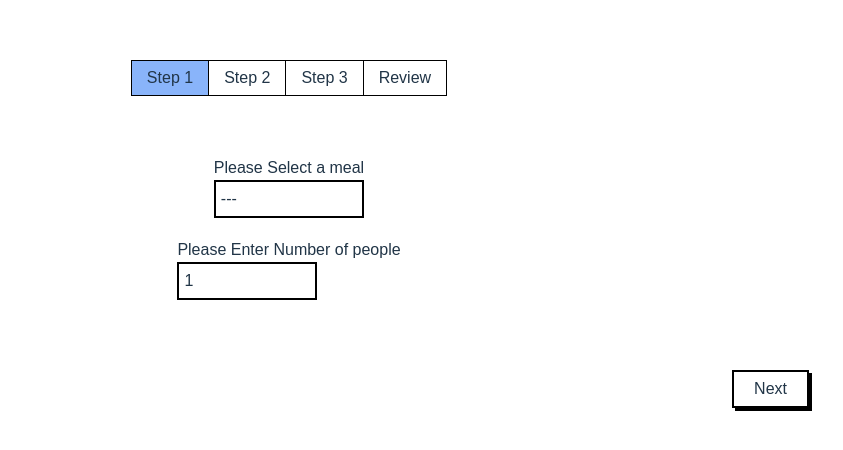
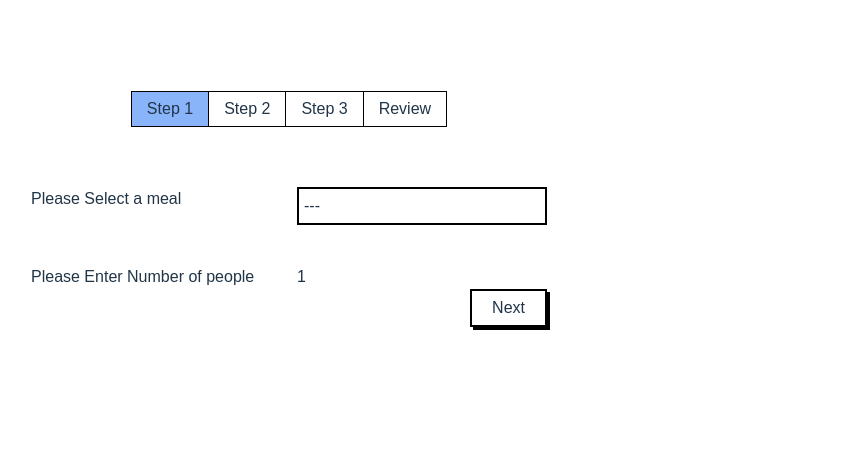
Before and after one commit to atwarevn/atware-react-assignment, a React (Vite) app: page / in a window 1280 px wide. Shown: the part 166-616 px from the top of the page, without its empty margins (351-1194 px from the left). Built offline with nearby package versions, Linux system fonts and the light colour scheme.

Commit message:
add steps validation

```diff
--- a/package.json
+++ b/package.json
@@ -17,7 +17,8 @@
     "prettier": "^3.8.1",
     "react": "^19.2.0",
     "react-dom": "^19.2.0",
-    "tailwindcss": "^4.1.18"
+    "tailwindcss": "^4.1.18",
+    "yup": "^1.7.1"
   },
   "devDependencies": {
     "@eslint/js": "^9.39.1",
--- a/src/components/step-1.tsx
+++ b/src/components/step-1.tsx
@@ -1,4 +1,6 @@
+import { Field, Form, Formik } from "formik";
 import React from "react";
+import * as Yup from "yup";
 
 interface Step1Props {
   formData: {
@@ -8,6 +10,13 @@ interface Step1Props {
   updateData: (data: Partial<{ meal: string; people: number }>) => void;
   onNext: () => void;
 }
+
+const step1ValidationSchema = Yup.object().shape({
+  meal: Yup.string().required("Meal is required"),
+  people: Yup.number()
+    .min(1, "Please provide at least 1 people")
+    .max(10, "Please provide at most 10 people"),
+});
 
 const Step1: React.FC<Step1Props> = ({ formData, updateData, onNext }) => {
   return (
@@ -39,43 +48,61 @@ const Step1: React.FC<Step1Props> = ({ formData, updateData, onNext }) => {
         <div style={{ padding: "5px 15px" }}>Review</div>
       </div>
 
-      <div style={{ marginTop: "40px" }}>
-        <p>Please Select a meal</p>
+      <Formik
+        initialValues={{
+          meal: formData.meal,
+          people: formData.people,
+        }}
+        onSubmit={(values) => {
+          updateData({
+            meal: values.meal,
+            people: values.people,
+          });
+          onNext();
+        }}
+        validationSchema={step1ValidationSchema}
+      >
+        <Form className="grid grid-cols-1">
+          <Field name="meal">
+            {({ field, meta }) => (
+              <div className="mt-10 grid grid-cols-2 gap-4">
+                <label htmlFor="meal">Please Select a meal</label>
                 <select
-          value={formData.meal}
-          onChange={(e) => updateData({ meal: e.target.value })}
-          style={{ width: "150px", padding: "5px", border: "2px solid black" }}
+                  {...field}
+                  style={{
+                    width: "250px",
+                    padding: "5px",
+                    border: "2px solid black",
+                  }}
                 >
                   <option value="">---</option>
                   <option value="breakfast">Breakfast</option>
                   <option value="lunch">Lunch</option>
                   <option value="dinner">Dinner</option>
                 </select>
+
+                {meta.touched && meta.error && (
+                  <span className="text-red-500">{meta.error}</span>
+                )}
               </div>
+            )}
+          </Field>
+          <Field name="people">
+            {({ field, meta }) => (
+              <div className="mt-10 grid grid-cols-2 gap-4">
+                <label htmlFor="people">Please Enter Number of people</label>
+                <input {...field} />
+                {meta.touched && meta.error && (
+                  <span className="text-red-500">{meta.error}</span>
+                )}
+              </div>
+            )}
+          </Field>
 
-      <div>
-        <p>Please Enter Number of people</p>
-        <input
-          type="number"
-          value={formData.people}
-          onChange={(e) =>
-            updateData({ people: parseInt(e.target.value) || 1 })
-          }
-          min={1}
-          max={10}
-          style={{ width: "140px", padding: "5px", border: "2px solid black" }}
-        />
-      </div>
-
-      <div
-        style={{
-          alignSelf: "flex-end",
-          marginTop: "50px",
-          marginRight: "100px",
-        }}
-      >
           <button
-          onClick={onNext}
+            className="place-self-end"
+            type="submit"
+            // className="px-5 py-1.25 bg-white border-2 border-black shadow-[3px_3px_0px_black] cursor-pointer"
             style={{
               padding: "5px 20px",
               backgroundColor: "white",
@@ -86,7 +113,15 @@ const Step1: React.FC<Step1Props> = ({ formData, updateData, onNext }) => {
           >
             Next
           </button>
-      </div>
+          <div
+            style={{
+              alignSelf: "flex-end",
+              marginTop: "50px",
+              marginRight: "100px",
+            }}
+          ></div>
+        </Form>
+      </Formik>
     </div>
   );
 };
--- a/src/components/step-2.tsx
+++ b/src/components/step-2.tsx
@@ -1,4 +1,6 @@
+import { Field, Form, Formik } from "formik";
 import React from "react";
+import * as Yup from "yup";
 
 interface Step2Props {
   formData: {
@@ -10,6 +12,10 @@ interface Step2Props {
   onBack: () => void;
   restaurants: string[];
 }
+
+const step2ValidationSchema = Yup.object().shape({
+  restaurant: Yup.string().required("Restaurant is required"),
+});
 
 const Step2: React.FC<Step2Props> = ({
   formData,
@@ -47,12 +53,29 @@ const Step2: React.FC<Step2Props> = ({
         <div style={{ padding: "5px 15px" }}>Review</div>
       </div>
 
+      <Formik
+        initialValues={{
+          restaurant: formData.restaurant,
+        }}
+        validationSchema={step2ValidationSchema}
+        onSubmit={(values) => {
+          updateData({ restaurant: values.restaurant });
+          onNext();
+        }}
+      >
+        <Form>
           <div style={{ marginTop: "60px" }}>
-        <p>Please Select a Restaurant</p>
+            <Field name="restaurant">
+              {({ field, meta }) => (
+                <div className="mt-10 grid grid-cols-2 gap-4">
+                  <label htmlFor="restaurant">Please Select a Restaurant</label>
                   <select
-          value={formData.restaurant}
-          onChange={(e) => updateData({ restaurant: e.target.value })}
-          style={{ width: "250px", padding: "5px", border: "2px solid black" }}
+                    {...field}
+                    style={{
+                      width: "250px",
+                      padding: "5px",
+                      border: "2px solid black",
+                    }}
                   >
                     <option value="">---</option>
                     {restaurants.map((r) => (
@@ -61,8 +84,14 @@ const Step2: React.FC<Step2Props> = ({
                       </option>
                     ))}
                   </select>
+
+                  {meta.touched && meta.error && (
+                    <span className="text-red-500">{meta.error}</span>
+                  )}
                 </div>
-
+              )}
+            </Field>
+          </div>
           <div
             style={{
               display: "flex",
@@ -73,6 +102,7 @@ const Step2: React.FC<Step2Props> = ({
             }}
           >
             <button
+              type="button"
               onClick={onBack}
               style={{
                 padding: "5px 20px",
@@ -86,7 +116,8 @@ const Step2: React.FC<Step2Props> = ({
             </button>
 
             <button
-          onClick={onNext}
+              type="submit"
+              // onClick={onNext}
               style={{
                 padding: "5px 20px",
                 backgroundColor: "white",
@@ -98,6 +129,8 @@ const Step2: React.FC<Step2Props> = ({
               Next
             </button>
           </div>
+        </Form>
+      </Formik>
     </div>
   );
 };
--- a/src/components/step-3.tsx
+++ b/src/components/step-3.tsx
@@ -1,4 +1,6 @@
+import { Field, FieldArray, Form, Formik } from "formik";
 import React from "react";
+import * as Yup from "yup";
 
 interface Dish {
   id: number;
@@ -13,6 +15,30 @@ interface Step3Props {
   onBack: () => void;
   availableDishes: any[];
 }
+
+const step3SchemaValidation = (people: number) => {
+  return Yup.object().shape({
+    dishes: Yup.array()
+      .of(
+        Yup.object().shape({
+          id: Yup.number(),
+          name: Yup.string(),
+          servings: Yup.number(),
+        }),
+      )
+      .test(
+        "total-servings",
+        "Total servings must be greater than people",
+        (values: { id: number; name: string; servings: number }[]) => {
+          const totalServings = values.reduce(
+            (prev, curr) => prev + curr.servings,
+            0,
+          );
+          return totalServings >= people;
+        },
+      ),
+  });
+};
 
 const Step3: React.FC<Step3Props> = ({
   formData,
@@ -70,23 +96,39 @@ const Step3: React.FC<Step3Props> = ({
       </div>
 
       <div style={{ marginTop: "80px", width: "100%", maxWidth: "600px" }}>
-        {formData.dishes.length === 0 && <p>Bấm dấu + để thêm món ăn</p>}
+        <Formik
+          initialValues={{ dishes: formData.dishes }}
+          onSubmit={(values) => {
+            console.log(values);
+          }}
+        >
+          {({ values }) => (
+            <Form>
+              <FieldArray name="dishes">
+                {({ push, remove }) => (
+                  <>
+                    {values.dishes.length === 0 && (
+                      <p>Bấm dấu + để thêm món ăn</p>
+                    )}
 
-        {formData.dishes.map((item, index) => (
+                    {values.dishes.map((item, index) => (
                       <div
                         key={index}
-            style={{ display: "flex", gap: "50px", marginBottom: "20px" }}
+                        style={{
+                          display: "flex",
+                          gap: "50px",
+                          marginBottom: "20px",
+                        }}
                       >
+                        <Field name={`items.${index}.name`}>
+                          {({ field, meta }) => (
                             <div>
-              <p style={{ fontWeight: "bold" }}>Please Select a Dish</p>
+                              <label htmlFor="meal">Please Select a Dish</label>
                               <select
-                value={item.name}
-                onChange={(e) =>
-                  handleUpdateDish(index, "name", e.target.value)
-                }
+                                {...field}
                                 style={{
                                   width: "250px",
-                  padding: "8px",
+                                  padding: "5px",
                                   border: "2px solid black",
                                 }}
                               >
@@ -97,31 +139,47 @@ const Step3: React.FC<Step3Props> = ({
                                   </option>
                                 ))}
                               </select>
+
+                              {meta.touched && meta.error && (
+                                <span className="text-red-500">
+                                  {meta.error}
+                                </span>
+                              )}
                             </div>
+                          )}
+                        </Field>
+
+                        <Field name={`items.${index}.servings`}>
+                          {({ field, meta }) => (
                             <div>
-              <p style={{ fontWeight: "bold" }}>Please enter no. of servings</p>
+                              <label htmlFor="meal">
+                                Please enter no. of servings
+                              </label>
                               <input
                                 type="number"
-                value={item.servings}
-                onChange={(e) =>
-                  handleUpdateDish(
-                    index,
-                    "servings",
-                    parseInt(e.target.value) || 1,
-                  )
-                }
+                                {...field}
                                 style={{
                                   width: "80px",
                                   padding: "8px",
                                   border: "2px solid black",
                                 }}
                               />
+                              {meta.touched && meta.error && (
+                                <span className="text-red-500">
+                                  {meta.error}
+                                </span>
+                              )}
                             </div>
+                          )}
+                        </Field>
                       </div>
                     ))}
 
                     <button
-          onClick={handleAddDish}
+                      type="button"
+                      onClick={() => {
+                        push({ id: 1, name: "", servings: 1 });
+                      }}
                       style={{
                         borderRadius: "50%",
                         width: "40px",
@@ -134,6 +192,12 @@ const Step3: React.FC<Step3Props> = ({
                     >
                       +
                     </button>
+                  </>
+                )}
+              </FieldArray>
+            </Form>
+          )}
+        </Formik>
       </div>
 
       <div style={{ display: "flex", gap: "400px", marginTop: "100px" }}>
```
Also changed, not shown: 1 other file (tests, documents, lock files or other folders). Lines whose indentation alone changed are shown as unchanged.
